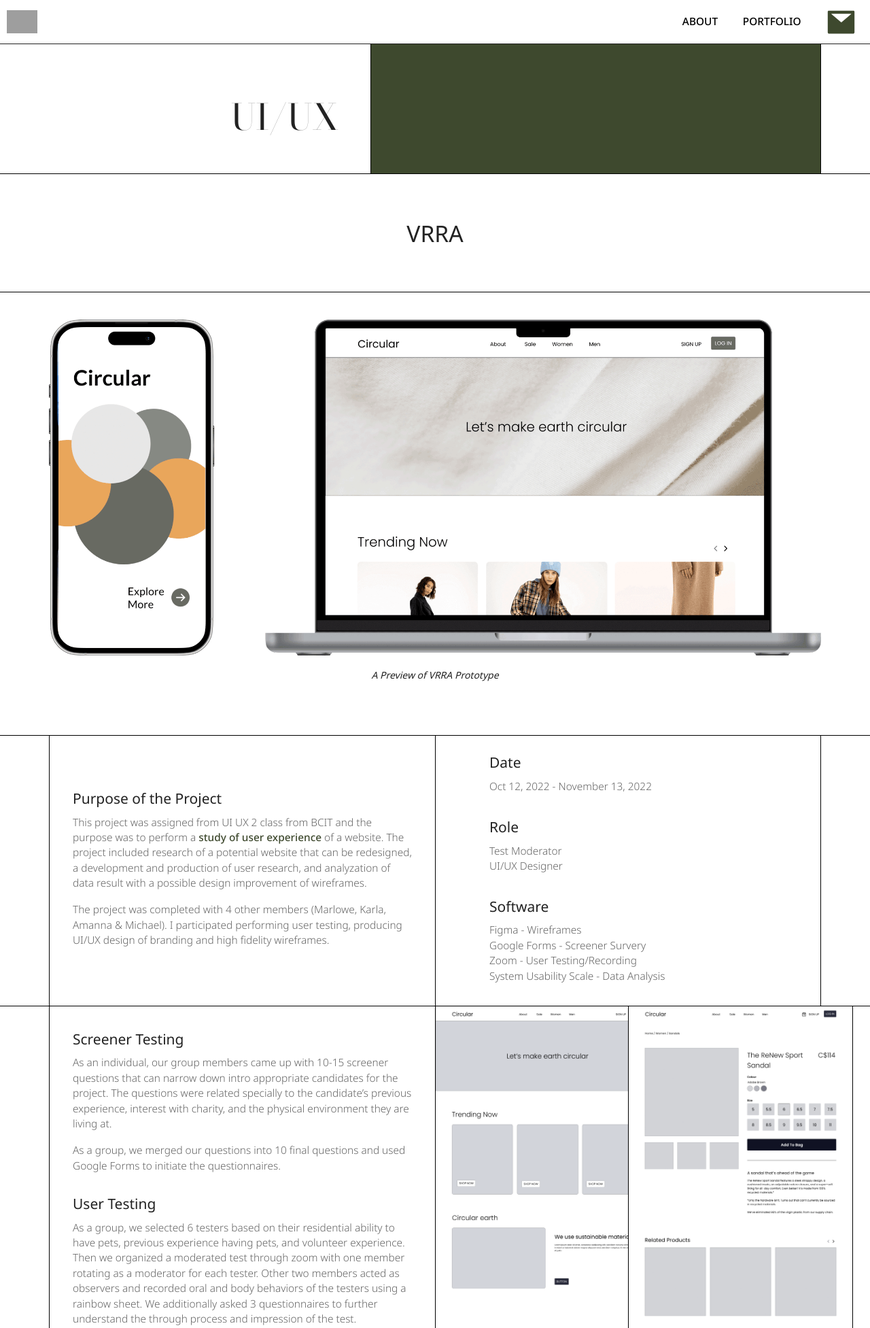
After one commit to shayparksoo/shayparksooin, a PHP site: page /uiux-vrra.php in a window 1280 px wide. The commit adds this page. Shown: the top 1953 px of the page at 68% size. Run offline with PHP 8.4, Linux system fonts and the light colour scheme; grey boxes are pictures that could not be loaded.

Commit message:
vrra added w/o img, challenge, final

```diff
--- a/css/partials/card.css
+++ b/css/partials/card.css
@@ -72,24 +72,24 @@
 }
 
 /* -------------- // Card Image - Kart Rider // --------------*/
-.card-img__kart {
+.card-img__vrra {
     background-image: url(../../img/kart-rider-card.png);
     transition: all .5s ease;
 }
 
-.card-img__kart:hover {
+.card-img__vrra:hover {
     transform: scale(1.1);
 }
 
-.card-img__kart-ref1 {
+.card-img__vrra-ref1 {
     background-image: url(../../img/kart-ref1.png);
 }
 
-.card-img__kart-ref2 {
+.card-img__vrra-ref2 {
     background-image: url(../../img/kart-ref2.png);
 }
 
-.card-img__kart-ref3 {
+.card-img__vrra-ref3 {
     background-image: url(../../img/kart-ref3.png);
 }
 
--- a/css/partials/header.css
+++ b/css/partials/header.css
@@ -13,22 +13,20 @@
 }
 
 .gn-container img {
-    width: 4rem;
+    width: 3.2rem;
     max-width: 100%;
 }
 
 .gn-container ul{
     column-gap: var(--column-gap);
-}
-
-.gn-email {
-    display: none;
+    align-items: center;
 }
 
 .gn li a {
     color: #000;
     position: relative;
     text-transform: uppercase;
+    font-weight: 500;
 }
 
 .gn li a::before {
--- a/css/partials/responsive.css
+++ b/css/partials/responsive.css
@@ -618,6 +618,10 @@
         font-size: 1.65rem;
     }
 
+    h5 {
+        font-size: 1.55rem;
+    }
+
     .caption {
         font-size: 1.2rem;
     }
@@ -713,13 +717,20 @@
         padding: 40px;
     }
 
-
     .sctn-box__title-cont.artifact-final__title {
         padding: 60px 0 20px;
     }
 
     .artifact-brainstorm__title {
         padding: 60px 34px;
+    }
+
+    .sctn-box__title-cont {
+        padding: 47px 84px;
+    }
+
+    .enlarge-img-2 {
+        border-right: unset;
     }
 
 
--- a/css/partials/type.css
+++ b/css/partials/type.css
@@ -16,6 +16,10 @@ h3 {
 h4 {
     font-size: 1.25rem;
     color: #3E492E;
+}
+
+h5 {
+    font-size: 1.15rem;
 }
 
 b {
@@ -74,7 +78,3 @@ b {
     font-size: .875rem;
     font-weight: 500;
 }
-
-/* * {
-    line-height: 1.7rem;
-} */
--- a/css/partials/util.css
+++ b/css/partials/util.css
@@ -1,5 +1,5 @@
 /*  -------------- // Helper Class // -------------- */
-.h3-break {
+.h3-break, .h5-break {
     padding-top: 1.4rem;
 }
 
@@ -50,6 +50,19 @@
     margin: 0 auto 40px;
     display: block;
     max-width: 100%;
+}
+
+ol {
+    list-style: auto;
+    padding-top: 12px;
+}
+
+li {
+    font-size: 1.1rem;
+    font-weight: 300;
+    line-height: 1.6rem;
+    color: #646464;
+    margin-left: 20px;
 }
 
 /*  -------------- // UTIL  // -------------- */
--- a/partials/global/header.php
+++ b/partials/global/header.php
@@ -4,9 +4,9 @@
                 <a href="index.php"><img src="/img/logo.svg" alt="Shay Park Logo"></a>
             </div>
             <ul class="gn flex">
-                <li><a href="about.php">About</a></li>
-                <li><a href="uiux.php">Portfolio</a></li>
-                <li class="gn-email"><a href="#"><img src="/img/MailFilled.svg" alt="Email Icon"></a></li>
+                <li class="gn-list"><a href="about.php">About</a></li>
+                <li class="gn-list"><a href="uiux.php">Portfolio</a></li>
+                <li class="gn-list" class="gn-email"><a href="mailto:shayparksooin@gmail.com"><img src="/img/MailFilled.svg" alt="Email Icon" height="24" width="24"></a></li>
             </ul>
         </div>
 	</header>
--- /dev/null
+++ b/partials/uiux/vrra/vrra-final.php
@@ -0,0 +1,11 @@
+<section class="artifact-final grid">
+    <div class="artifact-final__title col col-12">
+        <h3 class="padding-top padding-bottom">Final Product</h3>
+    </div>
+
+    <!-- <h4>Circular Mobile App Prototype</h4> -->
+    <iframe class="col-12 figma-center" style="border: 1px solid rgba(0, 0, 0, 0.1);" width="1000" height="650" src="https://www.figma.com/embed?embed_host=share&url=https%3A%2F%2Fwww.figma.com%2Fproto%2Fvuv9mNM5aJ3jDRrZl1BKLn%2FCircular-Mobile%3Fnode-id%3D1%253A3015%26viewport%3D4487%252C-2698%252C0.44%26scaling%3Dmin-zoom%26starting-point-node-id%3D1%253A3391" allowfullscreen></iframe>
+</section>
+<section class="return border-t flex jc-center">
+    <a href="<?php echo WWW_ROOT . '/uiux.php';?>"><button class="btn btn-fill button-txt col col-12">More Projects</button></a>
+</section>
--- /dev/null
+++ b/partials/uiux/vrra/vrra-header.php
@@ -0,0 +1,9 @@
+<section class="circular-header__cont border-b">
+    <div class="grid">
+        <div class="col col-12-sm col-6-md col-5 col-5-xl header-box__title-cont">
+            <h1 class="header-right">UI/UX</h1>
+        </div>
+        <div class="header-box__body-cont col col-12-sm col-6-md col-7 col-7-xl bg-color-1 flex border-r">
+        </div>
+    </div>
+</section>
--- /dev/null
+++ b/partials/uiux/vrra/vrra-preview.php
@@ -0,0 +1,6 @@
+<section class="artifact-final grid border-b padding-top padding-bottom">
+    <div class="sctn-box__title-cont col col-12 artifact-final__title">
+        <img src="../img/circular-preview.png" alt="Vancouver Rabbit Rescue Association">
+        <p class="caption flex padding-bottom">A Preview of VRRA Prototype</p>
+    </div>
+</section>
--- /dev/null
+++ b/partials/uiux/vrra/vrra-purpose.php
@@ -0,0 +1,28 @@
+<section class="artifact-purpose border-b">
+    <div class="grid">
+        <div class="sctn-box__title-cont col col-12-sm col-6-md col-6 artifact__title flex">
+                <h3>Purpose of the Project</h3>
+                <p class="card-body padding-49-r">This project was assigned from UI UX 2 class from BCIT and the purpose was to perform a <b>study of user experience</b> of a website. The project included research of a potential website that can be redesigned, a development and production of user research, and analyzation of data result with a possible design improvement of wireframes.</p>
+                <p class="card-body padding-49-r p-break">The project was completed with 4 other members (Marlowe, Karla, Amanna & Michael). I participated performing user testing, producing UI/UX design of branding and high fidelity wireframes.</p>
+        </div>
+        <div class="artifact__specs col-12-sm col-6-md col-6 flex border-l">
+            <div class="artifact-specs__ind-text">
+                <h3>Date</h3>
+                <p class="card-body">Oct 12, 2022 - November 13, 2022</p>
+            </div>
+            <div class="artifact-specs__ind-text">
+                <h3>Role</h3>
+                <p class="card-body">Test Moderator</p>
+                <p class="card-body">UI/UX Designer</p>
+            </div>
+            <div class="artifact-specs__ind-text">
+                <h3>Software</h3>
+                <p class="card-body">Figma - Wireframes </p>
+                <p class="card-body">Google Forms - Screener Survery </p>
+                <p class="card-body">Zoom - User Testing/Recording </p>
+                <p class="card-body">System Usability Scale - Data Analysis </p>
+
+            </div>
+        </div>
+    </div>
+</section>
--- /dev/null
+++ b/partials/uiux/vrra/vrra-testing.php
@@ -0,0 +1,21 @@
+<section class="circular-wireframe border-b">
+    <div class="grid no-gap">
+        <div class="sctn-box__title-cont col col-12-sm col-12-md col-6 circular-wireframe__title tb-r">
+            <h3>Screener Testing</h3>
+            <p class="card-body padding-49-r">As an individual, our group members came up with 10-15 screener questions that can narrow down intro appropriate candidates for the project. The questions were related specially to the candidate’s previous experience, interest with charity, and the physical environment they are living at.</p>
+            <p class="card-body padding-49-r p-break"> As a group, we merged our questions into 10 final questions and used Google Forms to initiate the questionnaires.</p><br>
+            <h3 class="h3-break">User Testing</h3>
+            <p class="card-body padding-49-r">As a group, we selected 6 testers based on their residential ability to have pets, previous experience having pets, and volunteer experience. Then we organized a moderated test through zoom with one member rotating as a moderator for each tester. Other two members acted as observers and recorded oral and body behaviors of the testers using a rainbow sheet. We additionally asked 3 questionnaires to further understand the through process and impression of the test.</p>
+        </div>
+        <div class="sctn-box__body-cont col col-12-sm col-6-md col-3 flex circular-wire-container">
+            <a href="../img/circular-lofi1.png" data-lightbox="lofi-img">
+                <img src="../img/circular-lofi1.png" class="enlarge-img-2 wire-res-1 circular-wire-1" alt="Circular Lo-fi Wireframe by Shay Park" width="437" height="670">
+            </a>
+        </div>
+        <div class="sctn-box__body-cont col col-12-sm col-6-md col-3 flex border-r circular-wire-container">
+            <a href="../img/circular-lofi2.png" data-lightbox="lofi-img">
+                <img src="../img/circular-lofi2.png" class="enlarge-img-2 wire-res-2" alt="Circular Lo-fi Wireframe by Shay Park" width="437" height="670">
+            </a>
+        </div>
+    </div>
+</section>
--- /dev/null
+++ b/partials/uiux/vrra/vrra-title.php
@@ -0,0 +1,5 @@
+<section class="uiux-works border-b">
+    <div class="uiux-works__title main-title flex">
+        <h2>VRRA</h2>
+    </div>
+</section>
--- /dev/null
+++ b/partials/uiux/vrra/vrra-ux.php
@@ -0,0 +1,36 @@
+<section class="circular-wireframe border-b">
+    <div class="grid no-gap">
+        <div class="sctn-box__title-cont col col-12-sm col-12-md col-6 circular-wireframe__title tb-r">
+            <h3>Data Analysis & Possible Improvement</h3>
+            <p class="card-body padding-49-r">After the data of user testing, while other 3 members analyzed the data using System Usability Scale and Assess Questionnaire, myself and one other member established a new design according to the result of the testing.</p>
+            <h5 class="h5-break">Key Takeaways</h5>
+            <p class="card-body padding-49-r">
+                <ol type="1">
+                    <li>Problems with navigating through UI and adoption process</li>
+                    <li>Problems choosing a donation option due to lack of centralization</li>
+                    <li>Problems buying item because of unorganized categories</li>
+                </ol>
+            </p>
+            <h5 class="h5-break">Possible Improvement</h5>
+            <p class="card-body padding-49-r">
+                <ol type="1">
+                    <li>Improve <b>layout</b> to make the adoption process more <b>intuitive </b>categorization and hierarchy</li>
+                    <li>Centralize donation process and make a <b>clear Call To Action</b></li>
+                    <li><b>Organize</b> store items by category and include descriptions  </li>
+                </ol>
+            </p>
+            <p class="card-body padding-49-r p-break">From the user testing, we realized that the website needs to have a clear layout that users can search and explore. This was done through condensing contexts, giving a hierarchy in typography and color, and organizing the layout into related categories. </p>
+            <p class="card-body padding-49-r p-break">We recommended a design that users will find easability and understanding to navigate the website.</p>
+        </div>
+        <div class="sctn-box__body-cont col col-12-sm col-6-md col-3 flex circular-wire-container">
+            <a href="../img/circular-lofi1.png" data-lightbox="lofi-img">
+                <img src="../img/circular-lofi1.png" class="enlarge-img-2 wire-res-1 circular-wire-1" alt="Circular Lo-fi Wireframe by Shay Park" width="437" height="670">
+            </a>
+        </div>
+        <div class="sctn-box__body-cont col col-12-sm col-6-md col-3 flex circular-wire-container">
+            <a href="../img/circular-lofi1.png" data-lightbox="lofi-img">
+                <img src="../img/circular-lofi1.png" class="enlarge-img-2 wire-res-1 circular-wire-1" alt="Circular Lo-fi Wireframe by Shay Park" width="437" height="670">
+            </a>
+        </div>
+    </div>
+</section>
--- /dev/null
+++ b/uiux-vrra.php
@@ -0,0 +1,38 @@
+<?php require("init.php")
+?>
+
+<!DOCTYPE html>
+<html lang="en">
+    <head>
+        <meta charset="UTF-8">
+        <meta http-equiv="X-UA-Compatible" content="IE=edge">
+        <meta name="viewport" content="width=device-width, initial-scale=1.0">
+        <title>UI UX: VRRA Project by Shay Park</title>
+        <meta name="description" content="Shay Park's One Tap UI Project">
+        <meta name="keywords" content="shay park portfolio, soo in park portfolio, Portfolio, design, UI, UX, UI UX, UI UX Designer, UI UX Designer, digital graphic, figma, illustrator, photoshop, vancouver, bcit, prototype, VRRA, UI design">
+        <link href="plugin/lightbox2/dist/css/lightbox.css" rel="stylesheet" />
+        <link rel="stylesheet" href="css/reset.css">
+        <link rel="stylesheet" href="css/main.css">
+    </head>
+    <body data-barba="wrapper">
+        <div class="load-container">
+            <div class="loading-screen"></div>
+        </div>
+
+        <?php require('partials/global/header.php')?>
+
+        <main data-barba="container" data-barba-namespace="onetap-section">
+            <div class="fade-in"><?php require('partials/uiux/vrra/vrra-header.php')?></div>
+            <div class="fade-in"><?php require('partials/uiux/vrra/vrra-title.php')?></div>
+            <div class="fade-in"><?php require('partials/uiux/vrra/vrra-preview.php')?></div>
+            <div class="fade-in"><?php require('partials/uiux/vrra/vrra-purpose.php')?></div>
+            <div class="fade-in"><?php require('partials/uiux/vrra/vrra-testing.php')?></div>
+            <div class="fade-in"><?php require('partials/uiux/vrra/vrra-ux.php')?></div>
+            <div class="fade-in"><?php require('partials/uiux/vrra/vrra-final.php')?></div>
+        </main>
+
+        <?php require('partials/global/footer.php')?>
+        <script src="plugin/lightbox2/dist/js/lightbox.min.js"></script>
+
+    </body>
+</html>
```
Also changed, not shown: partials/home/home-work.php (+12 -12 lines), partials/uiux/uiux-cards.php (+11 -0 lines), partials/uiux/vrra/vrra-concept.php (added, +24 -0 lines), partials/uiux/vrra/vrra-wireframe.php (added, +22 -0 lines).
